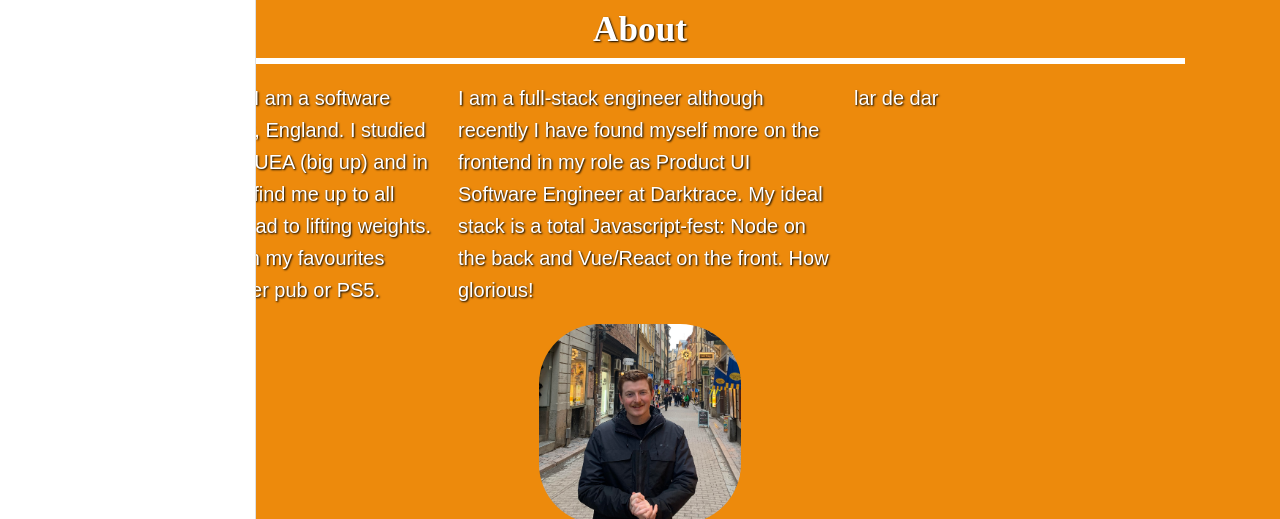
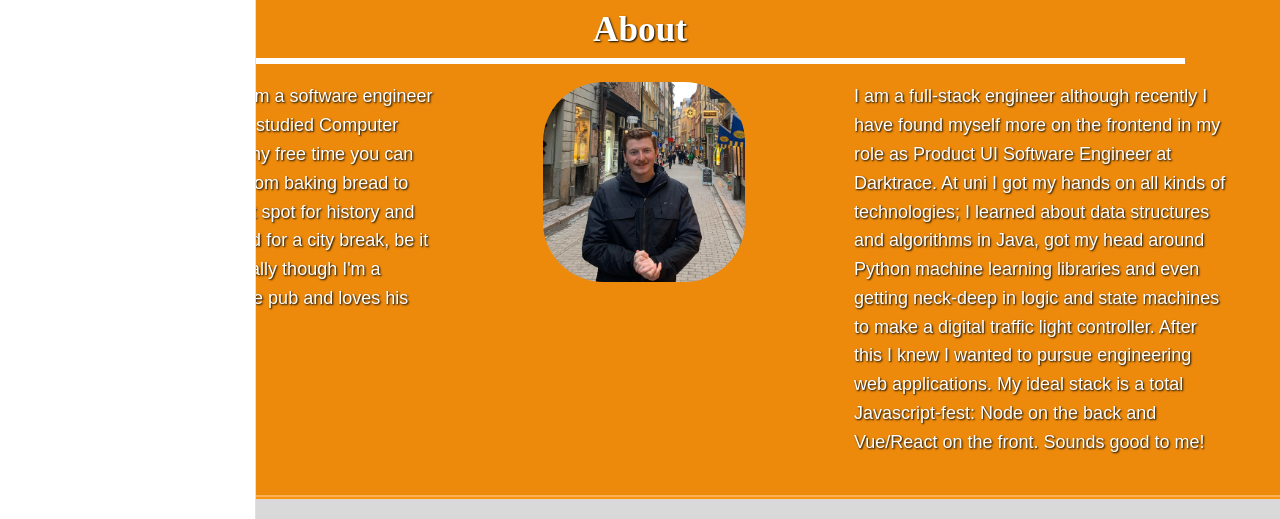
Before and after one commit to JamesBarnes48/PersonalSiteVue, a Vue app: page / in a window 1280 px wide. Shown: the part 220-739 px from the top of the page. Built offline with nearby package versions, Linux system fonts and the light colour scheme.

Commit message:
finish up text and rearrange image of me

```diff
--- a/src/components/AboutMe.vue
+++ b/src/components/AboutMe.vue
@@ -6,9 +6,8 @@ export default {
     name: 'AboutMe',
     setup(props){
       const aboutMe = [
-        'Hello! I\'m James and I am a software engineer from Norfolk, England. I studied Computer Science at UEA (big up) and in my free time you can find me up to all sorts: from baking bread to lifting weights. If I had to choose then my favourites would have to be either pub or PS5.',
-        'I am a full-stack engineer although recently I have found myself more on the frontend in my role as Product UI Software Engineer at Darktrace. My ideal stack is a total Javascript-fest: Node on the back and Vue/React on the front. How glorious!',
-        'lar de dar',
+        'Hello! I\'m James and I am a software engineer from Norfolk, England. I studied Computer Science at UEA and in my free time you can find me up to all sorts: from baking bread to lifting weights. I\'ve a soft spot for history and heritage and I am a fiend for a city break, be it in the UK ot abroad. Really though I\'m a simple guy who loves the pub and loves his PS5.',
+        'I am a full-stack engineer although recently I have found myself more on the frontend in my role as Product UI Software Engineer at Darktrace. At uni I got my hands on all kinds of technologies; I learned about data structures and algorithms in Java, got my head around Python machine learning libraries and even getting neck-deep in logic and state machines to make a digital traffic light controller. After this I knew I wanted to pursue engineering web applications. My ideal stack is a total Javascript-fest: Node on the back and Vue/React on the front. Sounds good to me!',
       ];
 
       return {
@@ -24,10 +23,7 @@ export default {
     <div class="divider"></div>
     <v-row class="about-me-row">
       <v-col lg="4" md="4" sm="12" xs="12">{{ aboutMe[0] }}</v-col>
-      <v-col lg="4" md="4" sm="12" xs="12">{{ aboutMe[1] }}</v-col>
-      <v-col lg="4" md="4" sm="12" xs="12">{{ aboutMe[2] }}</v-col>
-    </v-row>
-
+      <v-col lg="4" md="4" sm="12" xs="12">
         <div class="me-container">
           <img id="imageOfMe" src="@/assets/images/me.jpg" alt="Photo of Me">
           <v-icon
@@ -37,6 +33,9 @@ export default {
             :size="isMobile? '7px': '9px'"
             ></v-icon>
         </div>
+      </v-col>
+      <v-col lg="4" md="4" sm="12" xs="12">{{ aboutMe[1] }}</v-col>
+    </v-row>
   </div>
   <!--START OF OLD STUFF-->
     <div class="about-me-container">
@@ -112,7 +111,7 @@ export default {
 
   .about-me-row .v-col{
     color: white;
-    font-size: 20px;
+    font-size: 18px;
     text-shadow: 1px 1px 2px black;
   }
 
```
Lines whose indentation alone changed are shown as unchanged.
